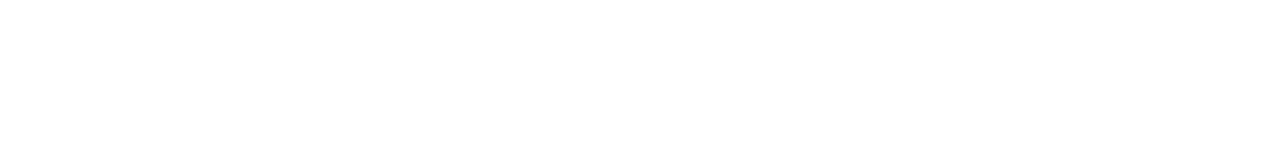
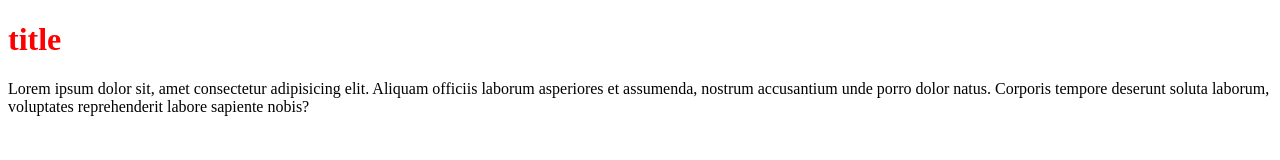
Before and after one commit to denbrit/git_test, a plain HTML site: page index.html in a window 1280 px wide. Drawn offline with Linux system fonts and the light colour scheme.

Commit message:
добавил заголовок и параграф + цвет заголовка

```diff
--- a/index.html
+++ b/index.html
@@ -5,8 +5,10 @@
     <meta http-equiv="X-UA-Compatible" content="IE=edge">
     <meta name="viewport" content="width=device-width, initial-scale=1.0">
     <title>Document</title>
+    <link rel="stylesheet" href="style.css">
 </head>
 <body>
-
+    <h1>title</h1>
+    <p>Lorem ipsum dolor sit, amet consectetur adipisicing elit. Aliquam officiis laborum asperiores et assumenda, nostrum accusantium unde porro dolor natus. Corporis tempore deserunt soluta laborum, voluptates reprehenderit labore sapiente nobis?</p>
 </body>
 </html>
--- a/style.css
+++ b/style.css
@@ -0,0 +1,3 @@
+h1 {
+    color: red;
+}
```
